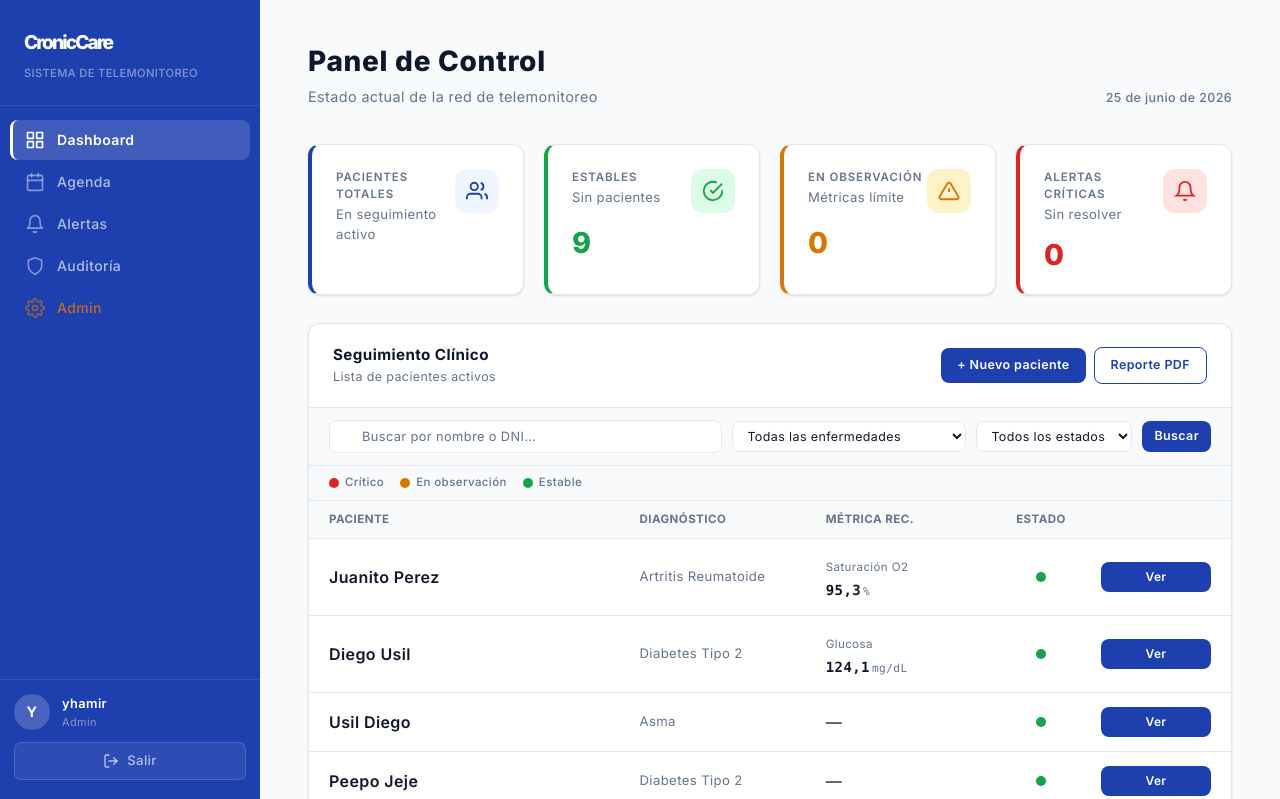
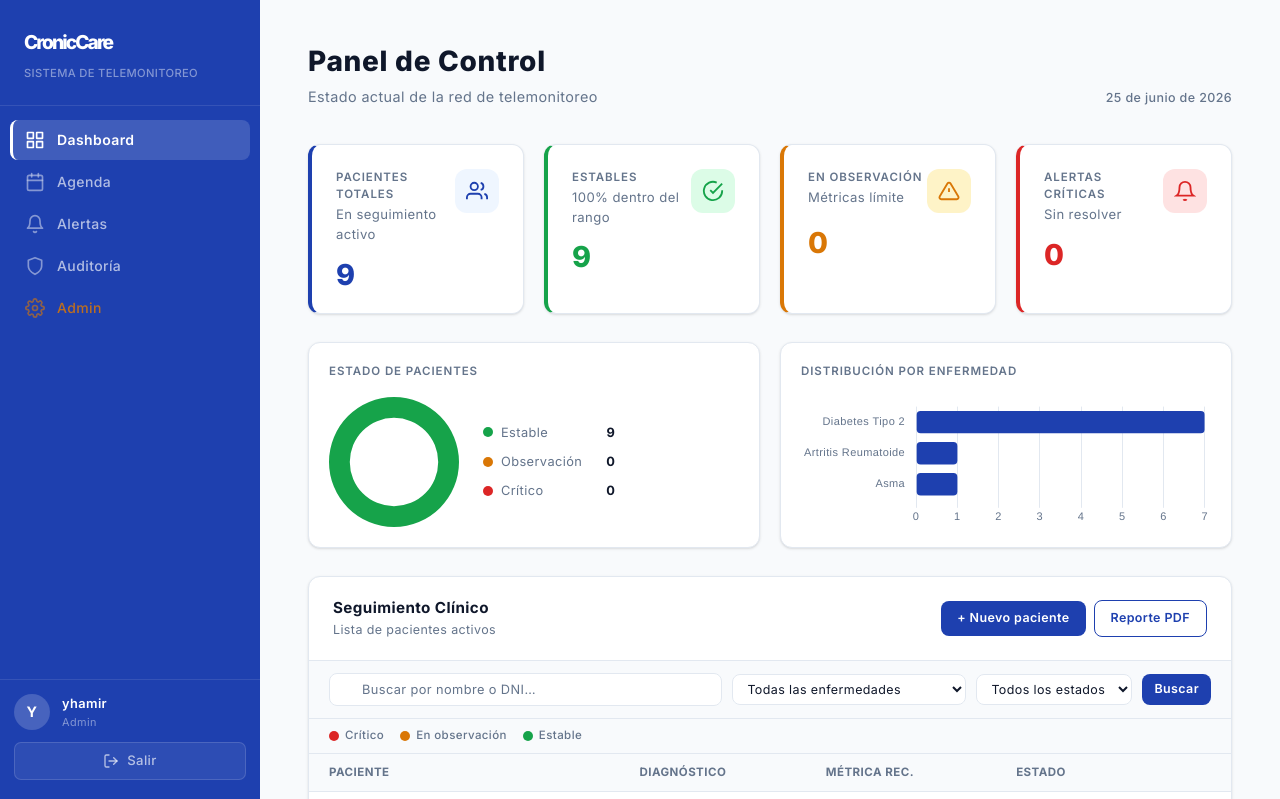
Before and after one commit to YL2005-s/DBP-TF-CRONICCARE, a Django app: page /dashboard/ in a window 1280 px wide. Shown: the top 799 px of the page. Run offline with Django 5.2, Linux system fonts and the light colour scheme; a user stored in the database is signed in; data comes from the database, SQL or seed files in the repository; both versions use the stored data as it was after the commit; style sheets or scripts are compiled from the project's sources.

Commit message:
fix: fixed some frontend bugs

```diff
--- a/backend/core/services.py
+++ b/backend/core/services.py
@@ -203,6 +203,7 @@ def estadisticas_dashboard(items):
     ])
 
     return {
+        "total_pacientes": len(items),
         "pacientes_seguros": estables,
         "pacientes_riesgo": riesgo,
         "pacientes_criticos": criticos,
--- a/backend/core/templates/core/dashboard.html
+++ b/backend/core/templates/core/dashboard.html
@@ -22,7 +22,7 @@
           </svg>
         </div>
       </div>
-      <div id="kpi-total" class="text-[1.8rem] font-black text-primary leading-none tracking-tight">{{ pacientes.count }}</div>
+      <div id="kpi-total" class="text-[1.8rem] font-black text-primary leading-none tracking-tight">{{ total_pacientes }}</div>
     </div>
 
     <div class="bg-surface rounded-xl border border-border border-l-4 border-l-ok shadow-sm p-6 flex flex-col gap-4 transition-all duration-200 hover:shadow-md">
@@ -30,7 +30,7 @@
         <div>
           <p class="text-[0.72rem] text-muted font-semibold uppercase tracking-[0.08em] mb-0.5">Estables</p>
           <p id="kpi-estables-pct" class="text-[0.82rem] text-muted">
-            {% if pacientes.count > 0 %}{% widthratio pacientes_seguros pacientes.count 100 %}% dentro del rango
+            {% if total_pacientes > 0 %}{% widthratio pacientes_seguros total_pacientes 100 %}% dentro del rango
             {% else %}Sin pacientes{% endif %}
           </p>
         </div>
@@ -74,7 +74,7 @@
     </div>
   </div>
 
-  {% if pacientes.count > 0 %}
+  {% if total_pacientes > 0 %}
   <div class="grid grid-cols-2 gap-5 mb-7">
     <div class="bg-surface rounded-xl border border-border shadow-sm p-5">
       <p class="text-[0.72rem] text-muted font-semibold uppercase tracking-[0.08em] mb-4">Estado de Pacientes</p>
@@ -344,10 +344,10 @@ if (canvasEnf && enfermedadesData.length) {
 }
 
 let estadoAnterior = {
-  total: Number("{{ pacientes.count|default:0 }}"),
+  total: Number("{{ total_pacientes|default:0 }}"),
   estables: Number("{{ pacientes_seguros|default:0 }}"),
   observacion: Number("{{ pacientes_riesgo|default:0 }}"),
-  criticas: Number("{{ alertas_count|default:0 }}"),
+  criticos: Number("{{ pacientes_criticos|default:0 }}"),
 };
 
 function set(id, valor) {
--- a/backend/core/views/dashboard.py
+++ b/backend/core/views/dashboard.py
@@ -46,6 +46,7 @@ def dashboard_medico(request):
 
     return render(request, "core/dashboard.html", {
         **stats,
+        "total_alertas_pendientes": stats["alertas_count"],
         "pacientes_list": page_obj,
         "page_obj": page_obj,
         "q": q,
```
Also changed, not shown: backend/core/templates/core/ficha_medica.html (+7 -6 lines), backend/db.sqlite3.
